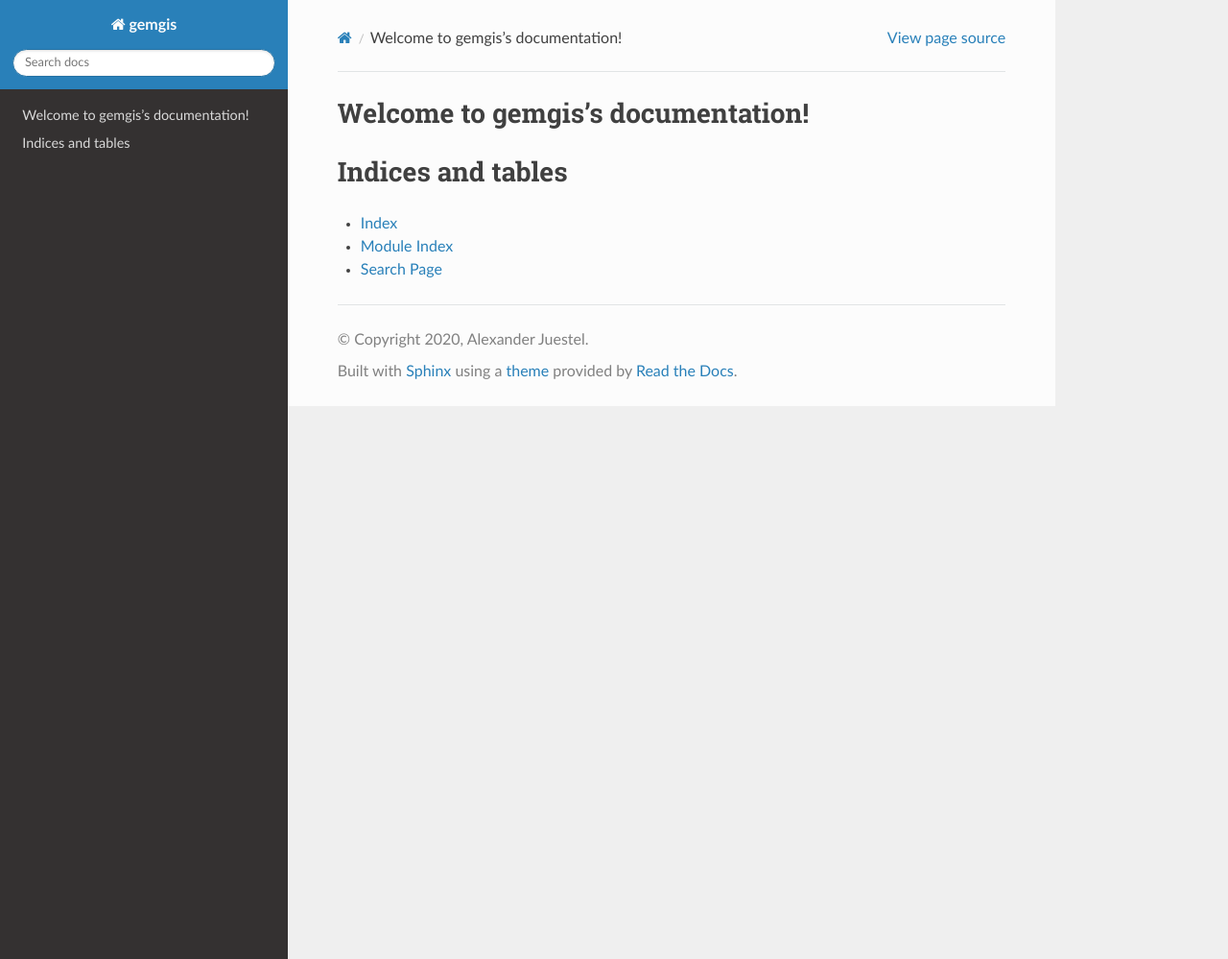
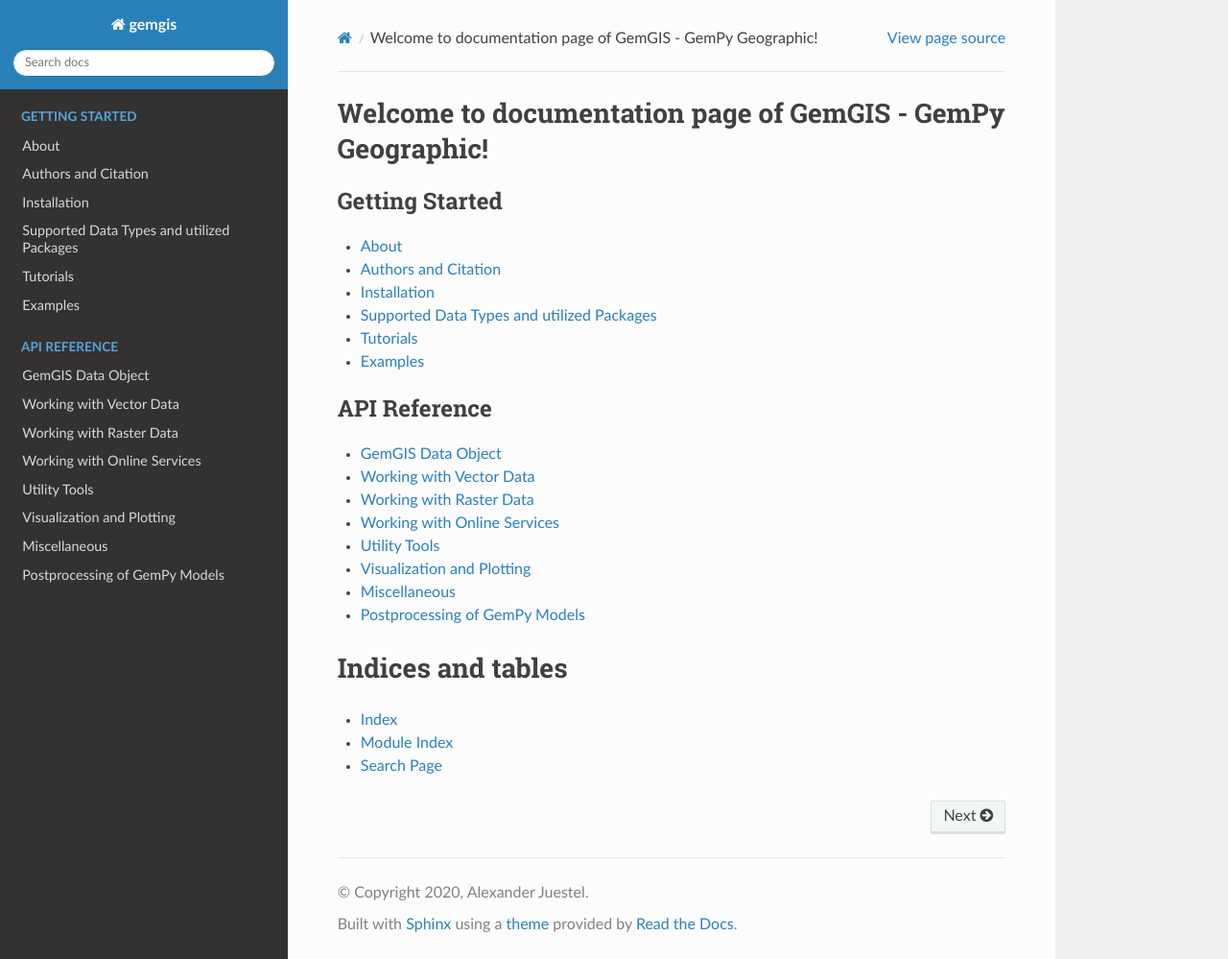
Before and after one commit to cgre-aachen/gemgis, a Sphinx documentation site: the page built from docs/index.rst, in a window 1280 px wide and 999 px high. Shown: the whole window at 96% size. Built offline with Sphinx 7.4.7 and the Read the Docs theme 2.0.0, drawn with Linux system fonts in a browser that asks for light colours.

Commit message:
'PrepareDocs'

```diff
--- a/docs/index.rst
+++ b/docs/index.rst
@@ -3,12 +3,36 @@
    You can adapt this file completely to your liking, but it should at least
    contain the root `toctree` directive.
 
-Welcome to gemgis's documentation!
-==================================
+Welcome to documentation page of GemGIS - GemPy Geographic!
+===========================================================
 
 .. toctree::
    :maxdepth: 2
-   :caption: Contents:
+   :caption: Getting Started
+
+   about
+   authors
+   installation
+   data_types
+   tutorials
+   examples
+
+
+.. toctree::
+   :maxdepth: 2
+   :caption: API Reference
+
+   gemgis_object
+   vector_data
+   raster_data
+   online_services
+   utility_tool
+   visualization
+   misc
+   postprocessing
+
+
+
 
 
 
```
Also changed, not shown: docs/about.rst (added, +7 -0 lines), docs/authors.rst (added, +7 -0 lines), docs/data_types.rst (added, +7 -0 lines), docs/examples.rst (added, +7 -0 lines), docs/gemgis_object.rst (added, +7 -0 lines), docs/installation.rst (added, +7 -0 lines), docs/misc.rst (added, +7 -0 lines), docs/online_services.rst (added, +7 -0 lines), docs/postprocessing.rst (added, +7 -0 lines), docs/raster_data.rst (added, +7 -0 lines), docs/tutorials.rst (added, +7 -0 lines), docs/utility_tool.rst (added, +7 -0 lines), docs/vector_data.rst (added, +7 -0 lines), docs/visualization.rst (added, +7 -0 lines).
